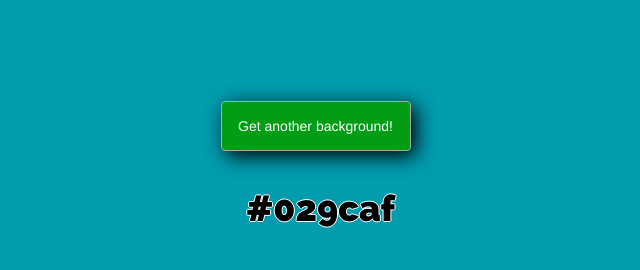
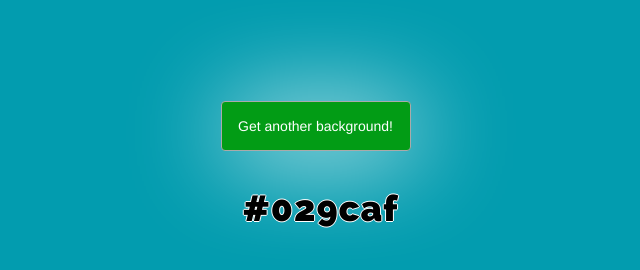
Before and after one commit to ashwin9209/randomBackground, a plain HTML site: page index.html in a window 1280 px wide. Shown: the whole page, without its empty margins (331-971 px from the left). Drawn offline with Linux system fonts and the light colour scheme.

Commit message:
Improved box shadow for the background button

```diff
--- a/styles.css
+++ b/styles.css
@@ -15,7 +15,7 @@ input {
 	cursor: pointer;
 	-webkit-border-radius: 4px;
 	-moz-border-radius: 4px;
-	box-shadow: 5px 5px 20px #000000;
+	box-shadow: 5px 5px 100px #ffffff;
 }
 
 #initial-state-body {
@@ -32,4 +32,5 @@ input {
 #hexCode-value {
 	font: 36px 'Raleway', 'Helvetica','Trebuchet MS';
 	text-shadow: -1px 0 white, 0 1px white, 1px 0 white, 0 -1px white;
+	letter-spacing: 1px;
 }
```
